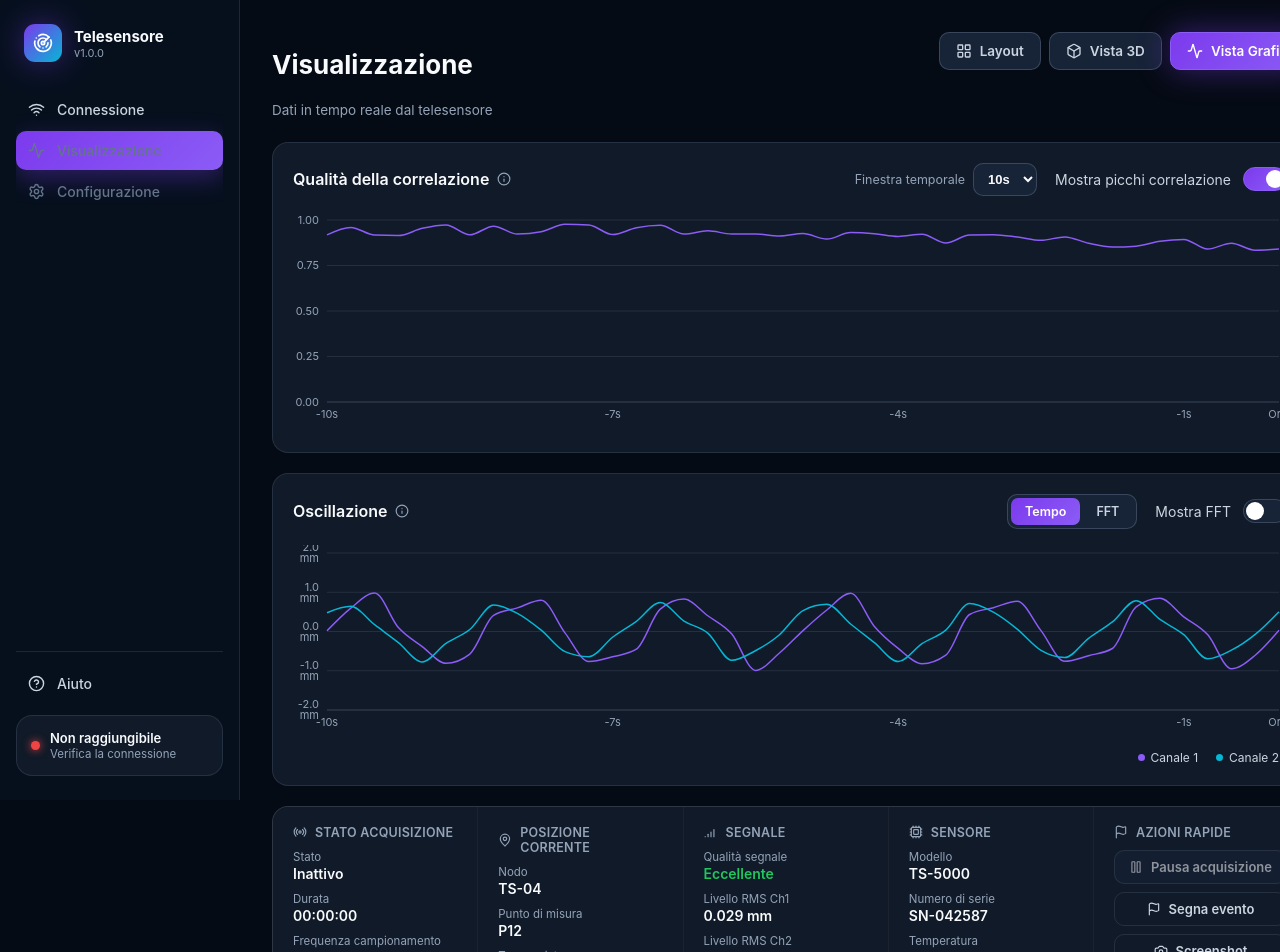
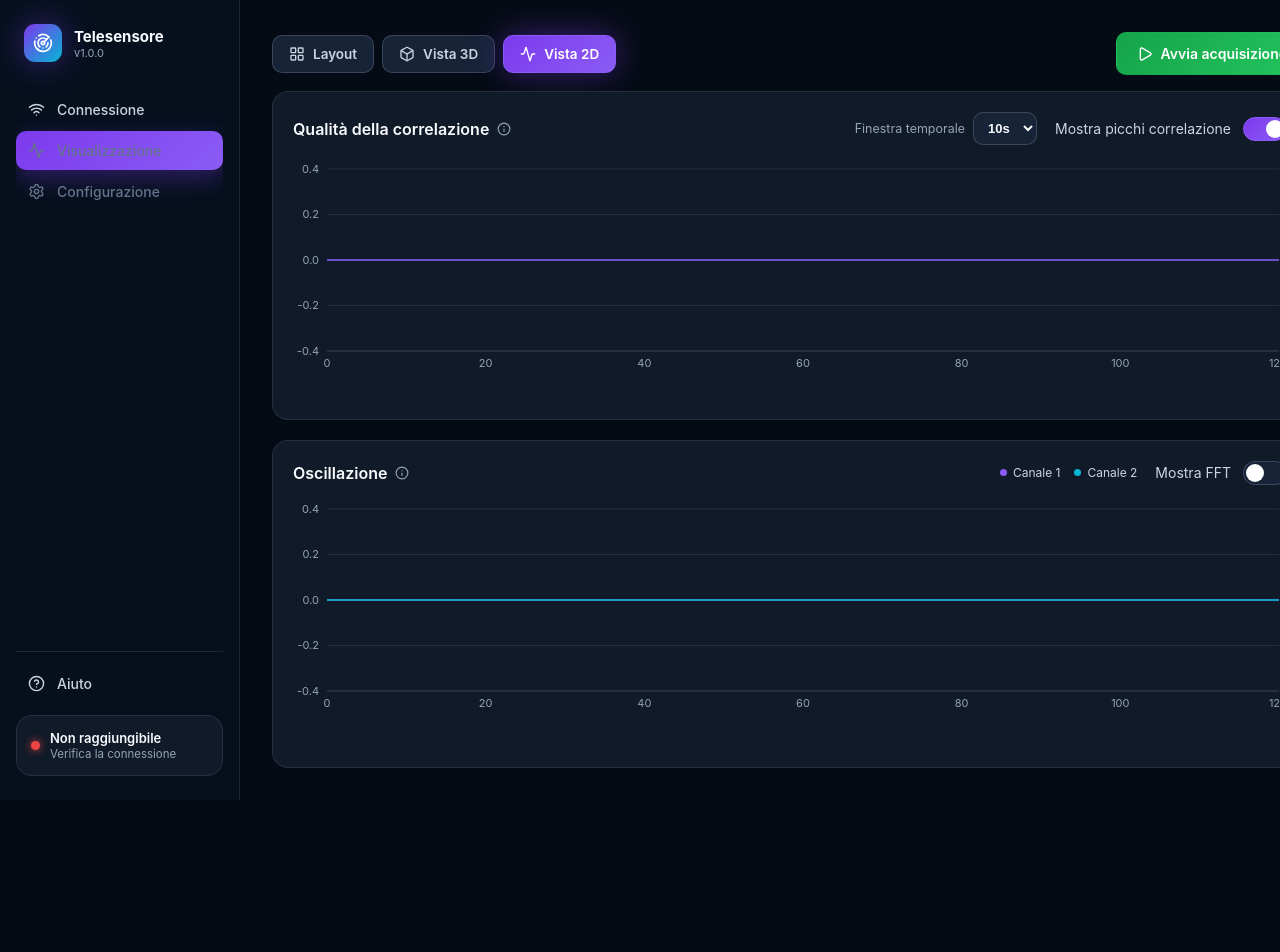
Before and after one commit to GuroTozzi/Sensor-POC, a React (Vite) app in the folder telesensore-app/: page /visualization/graphs in a window 1280 px wide. Shown: the top 952 px of the page. After the commit the page ends 800 px from the top, so only its background shows below. Built offline with nearby package versions, Linux system fonts and the light colour scheme.

Commit message:
improved layout, improved charts, buttons, logic to save data

```diff
--- a/telesensore-app/src/components/Button.module.css
+++ b/telesensore-app/src/components/Button.module.css
@@ -63,6 +63,26 @@
   border-color: var(--accent-red);
 }
 
+.success {
+  background: linear-gradient(135deg, #16a34a 0%, #22c55e 100%);
+  color: #fff;
+  border-color: transparent;
+}
+
+.success:hover:not(:disabled) {
+  box-shadow: 0 0 20px rgba(34, 197, 94, 0.35);
+}
+
+.stop {
+  background: linear-gradient(135deg, #dc2626 0%, #ef4444 100%);
+  color: #fff;
+  border-color: transparent;
+}
+
+.stop:hover:not(:disabled) {
+  box-shadow: 0 0 20px rgba(239, 68, 68, 0.35);
+}
+
 .fullWidth {
   width: 100%;
 }
@@ -73,6 +93,6 @@
 }
 
 .sizeLg {
-  padding: 48px 24px;
+  padding: 16px 24px;
   font-size: 15px;
 }
--- a/telesensore-app/src/components/Button.tsx
+++ b/telesensore-app/src/components/Button.tsx
@@ -3,7 +3,7 @@ import { Loader2 } from "lucide-react";
 import styles from "./Button.module.css";
 
 interface ButtonProps extends ButtonHTMLAttributes<HTMLButtonElement> {
-  variant?: "primary" | "secondary" | "ghost" | "danger";
+  variant?: "primary" | "secondary" | "ghost" | "danger" | "success" | "stop";
   size?: "md" | "sm" | "lg";
   icon?: ReactNode;
   loading?: boolean;
--- a/telesensore-app/src/components/OscillationChart.module.css
+++ b/telesensore-app/src/components/OscillationChart.module.css
@@ -4,40 +4,28 @@
   gap: 18px;
 }
 
-.segmented {
+.channelLegend {
   display: flex;
-  background: var(--bg-elevated);
-  border: 1px solid var(--border-medium);
-  border-radius: var(--radius-sm);
-  padding: 3px;
-  gap: 2px;
+  align-items: center;
+  gap: 14px;
 }
 
-.segmentButton {
-  border: none;
-  background: transparent;
+.legendItem {
+  display: inline-flex;
+  align-items: center;
+  gap: 6px;
+  font-size: 12px;
   color: var(--text-secondary);
-  font-size: 12.5px;
-  font-weight: 600;
-  padding: 6px 14px;
-  border-radius: 7px;
-  cursor: pointer;
 }
 
-.segmentButton.active {
-  background: linear-gradient(135deg, var(--accent-purple) 0%, var(--accent-purple-light) 100%);
-  color: #fff;
+.legendDot {
+  width: 7px;
+  height: 7px;
+  border-radius: 50%;
+  flex-shrink: 0;
 }
 
 .chartBox {
   width: 100%;
   height: 220px;
 }
-
-.legendDot {
-  width: 8px;
-  height: 8px;
-  border-radius: 50%;
-  display: inline-block;
-  margin-right: 6px;
-}
--- a/telesensore-app/src/components/OscillationChart.tsx
+++ b/telesensore-app/src/components/OscillationChart.tsx
@@ -1,7 +1,6 @@
 import { useMemo } from "react";
 import {
   CartesianGrid,
-  Legend,
   Line,
   LineChart,
   ReferenceLine,
@@ -13,8 +12,7 @@ import {
 import { Card } from "./Card";
 import { Toggle } from "./Toggle";
 import { FFTChart } from "./FFTChart";
-import { DotLegend } from "./ChartLegend";
-import { findGapBoundaries, formatRelativeSeconds } from "../hooks/useWindowedSeries";
+import { findGapBoundaries } from "../hooks/useWindowedSeries";
 import type { SeriesPoint } from "../data/types";
 import styles from "./OscillationChart.module.css";
 
@@ -35,21 +33,15 @@ export function OscillationChart({ data, now, windowSeconds, showFFT, onToggleFF
       tooltip="Mostra lo spostamento orizzontale e verticale nel tempo."
       headerExtra={
         <div className={styles.headerControls}>
-          <div className={styles.segmented}>
-            <button
-              type="button"
-              className={[styles.segmentButton, !showFFT ? styles.active : ""].filter(Boolean).join(" ")}
-              onClick={() => onToggleFFT(false)}
-            >
-              Tempo
-            </button>
-            <button
-              type="button"
-              className={[styles.segmentButton, showFFT ? styles.active : ""].filter(Boolean).join(" ")}
-              onClick={() => onToggleFFT(true)}
-            >
-              FFT
-            </button>
+          <div className={styles.channelLegend}>
+            <span className={styles.legendItem}>
+              <span className={styles.legendDot} style={{ background: "var(--accent-purple-light)" }} />
+              Canale 1
+            </span>
+            <span className={styles.legendItem}>
+              <span className={styles.legendDot} style={{ background: "var(--accent-cyan)" }} />
+              Canale 2
+            </span>
           </div>
           <Toggle checked={showFFT} onChange={onToggleFFT} label="Mostra FFT" />
         </div>
@@ -65,22 +57,23 @@ export function OscillationChart({ data, now, windowSeconds, showFFT, onToggleFF
               <XAxis
                 dataKey="t"
                 type="number"
-                domain={[now - windowSeconds, now]}
-                tickFormatter={(t) => formatRelativeSeconds(now, t)}
+                domain={[0, 120]}
+                ticks={[0, 20, 40, 60, 80, 100, 120]}
+                tickFormatter={(v: number) => String(v)}
                 stroke="var(--text-muted)"
                 tick={{ fontSize: 11 }}
                 tickLine={false}
                 axisLine={{ stroke: "var(--border-soft)" }}
               />
               <YAxis
-                domain={[-2, 2]}
+                domain={[-0.4, 0.4]}
+                ticks={[-0.4, -0.2, 0, 0.2, 0.4]}
                 tickFormatter={(v) => v.toFixed(1)}
                 stroke="var(--text-muted)"
                 tick={{ fontSize: 11 }}
                 tickLine={false}
                 axisLine={false}
                 width={42}
-                unit=" mm"
               />
               <Tooltip
                 contentStyle={{
@@ -89,13 +82,12 @@ export function OscillationChart({ data, now, windowSeconds, showFFT, onToggleFF
                   borderRadius: 10,
                   fontSize: 12,
                 }}
-                labelFormatter={(t) => formatRelativeSeconds(now, Number(t))}
+                labelFormatter={(t) => `${Math.round(Number(t))}s`}
                 formatter={(value, name) => [
                   value === null || value === undefined ? "—" : `${Number(value).toFixed(3)} mm`,
                   String(name),
                 ]}
               />
-              <Legend content={<DotLegend />} />
               {gapBoundaries.map((t) => (
                 <ReferenceLine key={t} x={t} stroke="var(--border-medium)" strokeDasharray="3 4" />
               ))}
--- a/telesensore-app/src/components/VisualizationToolbar.tsx
+++ b/telesensore-app/src/components/VisualizationToolbar.tsx
@@ -1,18 +1,21 @@
+import type { ReactNode } from "react";
 import { Activity, Box, LayoutGrid } from "lucide-react";
 import { useNavigate } from "react-router-dom";
 import { useAppState } from "../state/AppStateContext";
 import styles from "../pages/VisualizationPage.module.css";
 
-export function VisualizationToolbar({ active }: { active: "graphs" | "3d" }) {
+export function VisualizationToolbar({
+  active,
+  rightSlot,
+}: {
+  active: "graphs" | "3d";
+  rightSlot?: ReactNode;
+}) {
   const navigate = useNavigate();
   const { addToast } = useAppState();
 
   return (
     <div className={styles.toolbar}>
-      <div className={styles.titleBlock}>
-        <h1 className={styles.title}>Visualizzazione</h1>
-        <span className={styles.subtitle}>Dati in tempo reale dal telesensore</span>
-      </div>
       <div className={styles.viewSwitch}>
         <button
           type="button"
@@ -36,9 +39,10 @@ export function VisualizationToolbar({ active }: { active: "graphs" | "3d" }) {
           onClick={() => navigate("/visualization/graphs")}
         >
           <Activity size={16} />
-          Vista Grafici
+          Vista 2D
         </button>
       </div>
+      {rightSlot && <div>{rightSlot}</div>}
     </div>
   );
 }
--- a/telesensore-app/src/data/mockSensorData.ts
+++ b/telesensore-app/src/data/mockSensorData.ts
@@ -57,18 +57,20 @@ export function sampleAt(t: number): SeriesPoint {
   }
 
   const amplitudeScale = dropping ? 0.35 : 1;
-  const channelX =
-    0.85 * Math.sin(2 * Math.PI * 0.6 * t) * amplitudeScale +
-    0.18 * Math.sin(2 * Math.PI * 2.4 * t) * amplitudeScale +
-    (noise(t * 1.7) - 0.5) * 0.08;
-  const channelY =
-    0.65 * Math.sin(2 * Math.PI * 0.6 * t + 0.9) * amplitudeScale +
-    0.12 * Math.sin(2 * Math.PI * 1.8 * t) * amplitudeScale +
-    (noise(t * 2.3) - 0.5) * 0.07;
+  const channelX = (
+    0.85 * Math.sin(2 * Math.PI * 0.1 * t) * amplitudeScale +
+    0.18 * Math.sin(2 * Math.PI * 0.3 * t) * amplitudeScale +
+    (noise(t * 1.7) - 0.5) * 0.08
+  ) * 0.36;
+  const channelY = (
+    0.65 * Math.sin(2 * Math.PI * 0.1 * t + 0.9) * amplitudeScale +
+    0.12 * Math.sin(2 * Math.PI * 0.25 * t) * amplitudeScale +
+    (noise(t * 2.3) - 0.5) * 0.07
+  ) * 0.36;
 
   return {
     t,
-    correlation: Number(correlation.toFixed(4)),
+    correlation: Number(((correlation - 0.5) * 0.8).toFixed(4)),
     channelX: Number(channelX.toFixed(4)),
     channelY: Number(channelY.toFixed(4)),
   };
--- a/telesensore-app/src/pages/VisualizationGraphsPage.tsx
+++ b/telesensore-app/src/pages/VisualizationGraphsPage.tsx
@@ -1,43 +1,106 @@
-import { Camera, Cpu, Flag, MapPin, Pause, Play, Radio, SignalHigh } from "lucide-react";
+import { useState, useMemo } from "react";
+import { AlertTriangle, Play, Save, Square } from "lucide-react";
+import type { SeriesPoint } from "../data/types";
 import { AppLayout } from "../components/AppLayout";
 import { VisualizationToolbar } from "../components/VisualizationToolbar";
 import { CorrelationChart } from "../components/CorrelationChart";
 import { OscillationChart } from "../components/OscillationChart";
-import { BottomStatusBar, StatusActions, StatusRow, StatusSegment } from "../components/BottomStatusBar";
 import { Button } from "../components/Button";
 import { useAppState } from "../state/AppStateContext";
-import { useWindowedSeries } from "../hooks/useWindowedSeries";
+import { sampleAt, SAMPLE_RATE_HZ } from "../data/mockSensorData";
 import { useLiveClock } from "../hooks/useLiveClock";
-import { SENSOR_INFO } from "../data/mockSensorData";
 import styles from "./VisualizationPage.module.css";
 
-function formatDuration(totalSeconds: number): string {
-  const s = Math.floor(totalSeconds % 60);
-  const m = Math.floor((totalSeconds / 60) % 60);
-  const h = Math.floor(totalSeconds / 3600);
-  return [h, m, s].map((v) => String(v).padStart(2, "0")).join(":");
+const FLAT_LINE: SeriesPoint[] = [
+  { t: 0, correlation: 0, channelX: 0, channelY: 0 },
+  { t: 120, correlation: 0, channelX: 0, channelY: 0 },
+];
+
+export function VisualizationGraphsPage() {
+  const {
+    sensorStatus,
+    acquisition,
+    config,
+    updateVisParam,
+    startAcquisition,
+    stopAcquisition,
+    addToast,
+  } = useAppState();
+
+  const [hasUnsavedData, setHasUnsavedData] = useState(false);
+  const [showConfirmDialog, setShowConfirmDialog] = useState(false);
+
+  const isAcquiring = sensorStatus === "acquiring";
+  const isLive = isAcquiring && !acquisition.isPaused;
+  const liveTime = useLiveClock(isLive, 0);
+
+  const windowSeconds = config.visualization.timeWindow;
+
+  // Recording mode: grow data from t=0 to t=liveTime, filling the chart left→right
+  const recordedData = useMemo(() => {
+    if (liveTime <= 0) return [];
+    const step = 1 / SAMPLE_RATE_HZ;
+    const points: SeriesPoint[] = [];
+    for (let t = 0; t <= Math.min(liveTime, 120) + 1e-6; t += step) {
+      points.push(sampleAt(Number(t.toFixed(3))));
+    }
+    return points;
+  }, [liveTime]);
+
+  const preAcquisition = !isAcquiring && !hasUnsavedData;
+  const data = preAcquisition ? FLAT_LINE : recordedData;
+
+  function handleStartAcquisition() {
+    if (hasUnsavedData) {
+      setShowConfirmDialog(true);
+      return;
+    }
+    startAcquisition();
   }
 
-export function VisualizationGraphsPage() {
-  const { sensorStatus, acquisition, config, updateVisParam, pauseAcquisition, resumeAcquisition, addToast } =
-    useAppState();
+  function handleStopAcquisition() {
+    stopAcquisition();
+    setHasUnsavedData(true);
+  }
 
-  const isAcquiring = sensorStatus === "acquiring";
-  // The live feed keeps scrolling whenever the sensor is connected, like a
-  // real monitoring instrument — formal "acquisizione" only governs whether
-  // the session is being recorded/counted, not whether data is visible.
-  const isLive =
-    (sensorStatus === "ready" || sensorStatus === "acquiring" || sensorStatus === "reconfiguring") &&
-    !(isAcquiring && acquisition.isPaused);
-  const liveTime = useLiveClock(isLive, 120);
+  function handleSaveData() {
+    addToast("Dati salvati sul dispositivo.", "success");
+    setHasUnsavedData(false);
+  }
 
-  const windowSeconds = config.visualization.timeWindow;
-  const data = useWindowedSeries(liveTime, windowSeconds);
-  const latest = data[data.length - 1];
+  function handleConfirmDiscard() {
+    setShowConfirmDialog(false);
+    setHasUnsavedData(false);
+    startAcquisition();
+  }
 
   return (
     <AppLayout>
-      <VisualizationToolbar active="graphs" />
+      <div className={styles.page}>
+        <VisualizationToolbar
+          active="graphs"
+          rightSlot={
+            isAcquiring ? (
+              <Button variant="stop" size="md" icon={<Square size={16} />} onClick={handleStopAcquisition}>
+                Ferma acquisizione
+              </Button>
+            ) : (
+              <Button variant="success" size="md" icon={<Play size={16} />} onClick={handleStartAcquisition}>
+                Avvia acquisizione
+              </Button>
+            )
+          }
+        />
+
+        {hasUnsavedData && !isAcquiring && (
+          <div className={styles.unsavedBanner}>
+            <AlertTriangle size={16} />
+            <span>Ci sono dati di misurazione da salvare prima di avviare una nuova analisi.</span>
+            <Button variant="primary" size="sm" icon={<Save size={14} />} onClick={handleSaveData}>
+              Salva dati
+            </Button>
+          </div>
+        )}
 
         <div className={styles.chartsColumn}>
           <CorrelationChart
@@ -57,72 +120,30 @@ export function VisualizationGraphsPage() {
           />
         </div>
 
-      <BottomStatusBar>
-        <StatusSegment icon={<Radio size={14} />} title="Stato acquisizione">
-          <StatusRow
-            label="Stato"
-            value={isAcquiring ? (acquisition.isPaused ? "In pausa" : "In acquisizione") : "Inattivo"}
-            tone={isAcquiring && !acquisition.isPaused ? "green" : undefined}
-          />
-          <StatusRow label="Durata" value={formatDuration(acquisition.elapsedSeconds)} />
-          <StatusRow label="Frequenza campionamento" value={`${config.sensor.acquisitionFrequency.toFixed(0)} Hz`} />
-          <StatusRow label="Pacchetti ricevuti" value={acquisition.packetsReceived.toLocaleString("it-IT")} />
-          <StatusRow label="Perdite pacchetti" value={`${acquisition.packetsLost} (0.0%)`} />
-        </StatusSegment>
 
-        <StatusSegment icon={<MapPin size={14} />} title="Posizione corrente">
-          <StatusRow label="Nodo" value="TS-04" />
-          <StatusRow label="Punto di misura" value="P12" />
-          <StatusRow label="Tempo sistema" value={formatDuration(liveTime)} />
-        </StatusSegment>
+      </div>
 
-        <StatusSegment icon={<SignalHigh size={14} />} title="Segnale">
-          <StatusRow label="Qualità segnale" value="Eccellente" tone="green" />
-          <StatusRow label="Livello RMS Ch1" value={`${Math.abs(latest?.channelX ?? 0).toFixed(3)} mm`} />
-          <StatusRow label="Livello RMS Ch2" value={`${Math.abs(latest?.channelY ?? 0).toFixed(3)} mm`} />
-        </StatusSegment>
-
-        <StatusSegment icon={<Cpu size={14} />} title="Sensore">
-          <StatusRow label="Modello" value={SENSOR_INFO.model} />
-          <StatusRow label="Numero di serie" value={SENSOR_INFO.serialNumber} />
-          <StatusRow label="Temperatura" value="27.8 °C" />
-        </StatusSegment>
-
-        <StatusSegment icon={<Flag size={14} />} title="Azioni rapide">
-          <StatusActions>
-            {isAcquiring ? (
-              <Button
-                variant="primary"
-                size="sm"
-                icon={acquisition.isPaused ? <Play size={14} /> : <Pause size={14} />}
-                onClick={() => (acquisition.isPaused ? resumeAcquisition() : pauseAcquisition())}
-              >
-                {acquisition.isPaused ? "Riprendi acquisizione" : "Pausa acquisizione"}
+      {showConfirmDialog && (
+        <div className={styles.confirmOverlay}>
+          <div className={styles.confirmDialog}>
+            <div className={styles.confirmHeader}>
+              <AlertTriangle size={20} color="var(--accent-amber)" />
+              Dati non salvati
+            </div>
+            <p className={styles.confirmBody}>
+              Sei sicuro di voler avviare una nuova analisi? Ci sono dati da salvare: se procedi verranno scartati.
+            </p>
+            <div className={styles.confirmActions}>
+              <Button variant="ghost" size="md" onClick={() => setShowConfirmDialog(false)}>
+                Annulla
               </Button>
-            ) : (
-              <Button variant="secondary" size="sm" disabled icon={<Pause size={14} />}>
-                Pausa acquisizione
+              <Button variant="stop" size="md" onClick={handleConfirmDiscard}>
+                Procedi e scarta i dati
               </Button>
+            </div>
+          </div>
+        </div>
       )}
-            <Button
-              variant="ghost"
-              size="sm"
-              icon={<Flag size={14} />}
-              onClick={() => addToast("Evento segnato sulla timeline.", "success")}
-            >
-              Segna evento
-            </Button>
-            <Button
-              variant="ghost"
-              size="sm"
-              icon={<Camera size={14} />}
-              onClick={() => addToast("Screenshot salvato.", "success")}
-            >
-              Screenshot
-            </Button>
-          </StatusActions>
-        </StatusSegment>
-      </BottomStatusBar>
     </AppLayout>
   );
 }
--- a/telesensore-app/src/pages/VisualizationPage.module.css
+++ b/telesensore-app/src/pages/VisualizationPage.module.css
@@ -1,32 +1,21 @@
+.page {
+  display: flex;
+  flex-direction: column;
+  height: calc(100vh - 64px);
+  gap: 0;
+}
+
 .toolbar {
   display: flex;
-  align-items: flex-start;
+  align-items: center;
   justify-content: space-between;
-  margin-bottom: 24px;
-  gap: 20px;
-}
-
-.titleBlock {
-  display: flex;
-  flex-direction: column;
-  gap: 4px;
-}
-
-.title {
-  font-size: 26px;
-  font-weight: 700;
-  color: var(--text-primary);
-}
-
-.subtitle {
-  font-size: 13.5px;
-  color: var(--text-muted);
+  margin-bottom: 16px;
+  flex-shrink: 0;
 }
 
 .viewSwitch {
   display: flex;
   gap: 8px;
-  flex-shrink: 0;
 }
 
 .switchButton {
@@ -41,6 +30,12 @@
   font-size: 13.5px;
   font-weight: 600;
   cursor: pointer;
+  transition: background 0.15s, border-color 0.15s, color 0.15s;
+}
+
+.switchButton:hover {
+  border-color: var(--border-active);
+  color: var(--text-primary);
 }
 
 .switchButton.active {
@@ -50,8 +45,87 @@
   box-shadow: var(--glow-purple);
 }
 
+.unsavedBanner {
+  display: flex;
+  align-items: center;
+  gap: 12px;
+  background: rgba(245, 158, 11, 0.08);
+  border: 1px solid rgba(245, 158, 11, 0.35);
+  border-radius: var(--radius-sm);
+  padding: 11px 16px;
+  font-size: 13.5px;
+  color: var(--accent-amber);
+  margin-bottom: 14px;
+  flex-shrink: 0;
+}
+
+.unsavedBanner span {
+  flex: 1;
+}
+
 .chartsColumn {
+  flex: 1;
+  min-height: 0;
   display: flex;
   flex-direction: column;
   gap: 20px;
+  overflow: hidden;
 }
+
+.chartsColumn > * {
+  flex: 1;
+  min-height: 0;
+}
+
+.acquisitionBar {
+  display: flex;
+  align-items: center;
+  gap: 12px;
+  padding-top: 14px;
+  flex-shrink: 0;
+}
+
+.confirmOverlay {
+  position: fixed;
+  inset: 0;
+  background: rgba(0, 0, 0, 0.65);
+  display: flex;
+  align-items: center;
+  justify-content: center;
+  z-index: 200;
+}
+
+.confirmDialog {
+  background: var(--bg-card);
+  border: 1px solid var(--border-medium);
+  border-radius: var(--radius-lg);
+  padding: 28px;
+  max-width: 440px;
+  width: 90%;
+  display: flex;
+  flex-direction: column;
+  gap: 16px;
+  box-shadow: 0 24px 48px rgba(0, 0, 0, 0.5);
+}
+
+.confirmHeader {
+  display: flex;
+  align-items: center;
+  gap: 10px;
+  font-size: 17px;
+  font-weight: 700;
+  color: var(--text-primary);
+}
+
+.confirmBody {
+  font-size: 14px;
+  color: var(--text-secondary);
+  line-height: 1.5;
+  margin: 0;
+}
+
+.confirmActions {
+  display: flex;
+  gap: 10px;
+  justify-content: flex-end;
+}
```
Also changed, not shown: telesensore-app/src/components/CorrelationChart.tsx (+9 -7 lines). Lines whose indentation alone changed are shown as unchanged.
